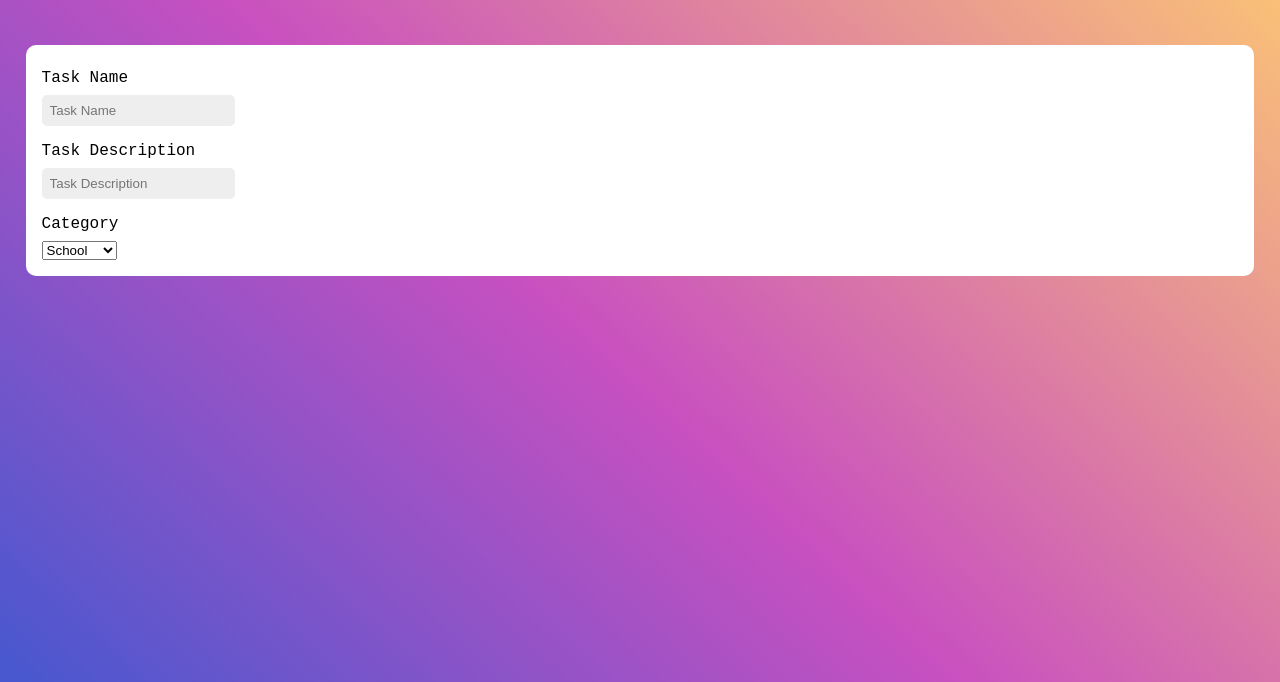
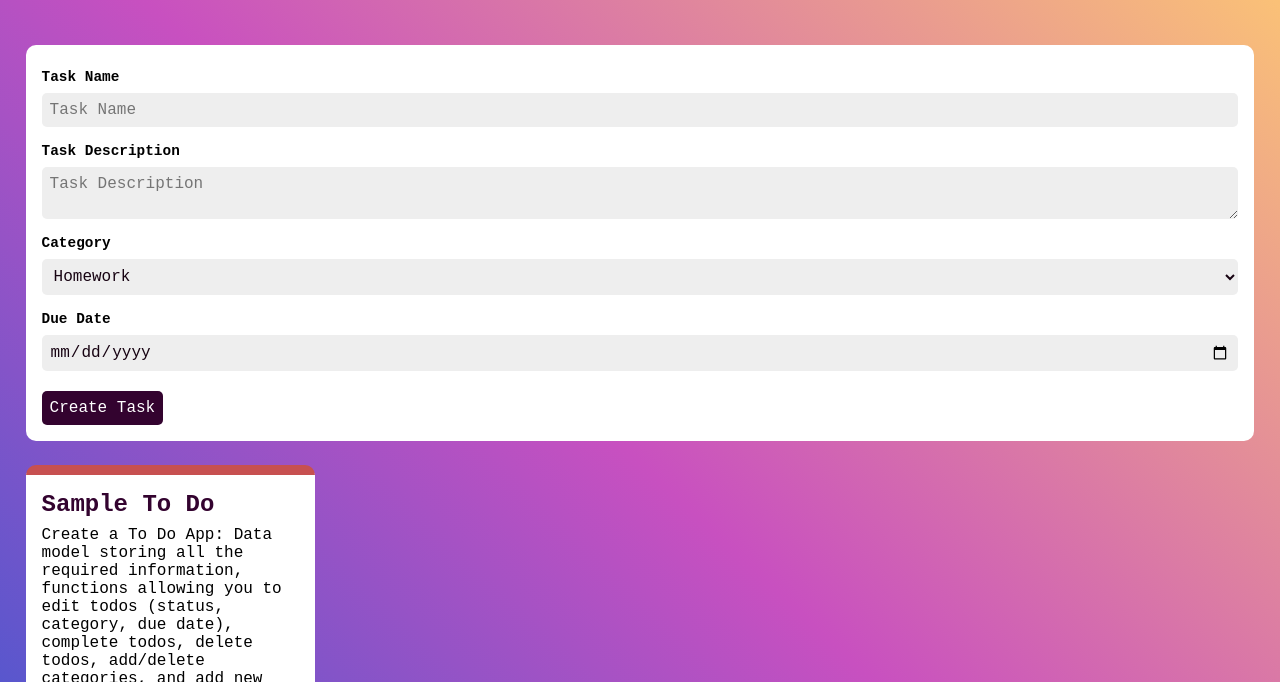
Before and after one commit to allison-baker/DGM-3760, a plain HTML site: page index.html in a window 1280 px wide. Shown: the part 103-785 px from the top of the page. Drawn offline with Linux system fonts and the light colour scheme.

Commit message:
functionality for adding tasks

```diff
--- a/css/styles.css
+++ b/css/styles.css
@@ -8,7 +8,7 @@
   --blue: #4158d0;
   --pink: #c850c0;
   --yellow: #ffcc70;
-    --darkPurple: #33032F;
+  --darkPurple: #33032f;
   --black: #170312;
 }
 
@@ -23,12 +23,12 @@ body {
 header {
   padding: 2rem 2%;
 }
-h1 {
+header h1 {
   color: white;
   padding: 0 0 0.5rem 0;
   text-transform: uppercase;
 }
-h2 {
+header h2 {
   color: white;
   font-size: 1.3rem;
 }
@@ -38,22 +38,94 @@ main {
   min-height: 80vh;
   padding: 1rem 2%;
 }
-main div#gallery form#newTask {
+main section#forms {
+  display: grid;
+  grid-gap: 1.5rem;
+  margin-bottom: 1.5rem;
+}
+main section#gallery {
+  display: grid;
+  grid-gap: 1.5rem;
+  grid-template-columns: 1fr 1fr 1fr 1fr;
+  grid-template-rows: auto;
+}
+
+/* FORM STYLING */
+main form#newTask {
   background-color: white;
   border-radius: 10px;
   padding: 1rem;
 }
-main div#gallery form#newTask label {
+main form#newTask label {
   display: block;
   padding: 0.5rem 0;
+  font-weight: bold;
+  font-size: 0.9rem;
 }
-main div#gallery form#newTask label input {
+main form#newTask label input {
   display: block;
   padding: 0.5rem;
   margin: 0.5rem 0 0 0;
   border-radius: 5px;
   border: none;
   background-color: #eee;
+  color: var(--black);
+  font-family:'Courier New', Courier, monospace;
+  font-size: 1rem;
+  width: 100%;
+}
+main form#newTask label textarea {
+  display: block;
+  border: none;
+  border-radius: 5px;
+  background-color: #eee;
+  font-family: 'Courier New', Courier, monospace;
+  font-size: 1rem;
+  color: var(--black);
+  padding: 0.5rem;
+  margin-top: 0.5rem;
+  width: 100%;
+}
+main form#newTask select {
+  background-color: #eee;
+  font-family: 'Courier New', Courier, monospace;
+  color: var(--black);
+  padding: 0.5rem;
+  margin: 0 0 0.5rem 0;
+  border: none;
+  border-radius: 5px;
+  font-size: 1rem;
+  width: 100%;
+}
+main form#newTask input[type=submit] {
+  background-color: var(--darkPurple);
+  color: white;
+  padding: 0.5rem;
+  border: none;
+  border-radius: 5px;
+  margin-top: 0.75rem;
+  font-size: 1rem;
+  font-family: 'Courier New', Courier, monospace;
+}
+
+/* TO DO STYLING */
+main section#gallery div.taskBox {
+  background-color: white;
+  border-radius: 10px;
+  padding: 1rem;
+  border-top: 10px solid;
+}
+main section#gallery div.taskBox h2 {
+  color: var(--darkPurple);
+  margin-bottom: 0.5rem;
+}
+main section#gallery div.taskBox h3 {
+  margin-top: 1rem;
+  border-top: 2px solid;
+  padding-top: 0.5rem;
+}
+main section#gallery div.taskBox h4 {
+  margin-top: 0.25rem;
 }
 
 /* FOOTER STYLING */
--- a/index.html
+++ b/index.html
@@ -20,21 +20,28 @@
       <h2>Al Baker, DGM 3760</h2>
     </header>
     <main>
-      <div id="gallery">
-        <form id="newTask">
-          <label for="name">Task Name <input type="text" name="name" id="taskName" placeholder="Task Name" /></label>
-          <label for="description"
-            >Task Description <input type="text" name="description" id="taskDescription" placeholder="Task Description"
+      <section id="forms">
+        <form id="newTask" method="POST">
+          <label for="taskName"
+            >Task Name <input type="text" name="taskName" id="taskName" placeholder="Task Name" value=""
           /></label>
-          <label for="category">Category</label>
-          <select name="category" id="taskCategory">
-            <option value="Homework">School</option>
+          <label for="taskDescription"
+            >Task Description
+            <textarea name="taskDescription" id="taskDescription" placeholder="Task Description"></textarea>
+          </label>
+          <label for="taskCategory">Category</label>
+          <select name="taskCategory" id="taskCategory">
+            <option value="Homework">Homework</option>
             <option value="Chores">Chores</option>
             <option value="Work">Work</option>
             <option value="Personal">Personal</option>
           </select>
+          <label for="taskDate">Due Date<input type="date" name="taskDate" id="taskDate" /></label>
+          <input type="submit" value="Create Task" id="createTask"/>
         </form>
-      </div>
+      </section>
+
+      <section id="gallery"></section>
     </main>
     <footer>
       <p>&copy; 2023 &bull; Al Baker</p>
--- a/js/scripts.js
+++ b/js/scripts.js
@@ -1,7 +1,7 @@
 let categories = [
   {
     name: "Homework",
-        color: "#C75050"
+    color: "#C75050",
   },
   {
     name: "Chores",
@@ -9,12 +9,12 @@ let categories = [
   },
   {
     name: "Work",
-        color: "#50B3C7"
+    color: "#50B3C7",
   },
   {
     name: "Personal",
-        color: "#7236AB"
-    }
+    color: "#7236AB",
+  },
 ]
 let tasks = [
   {
@@ -22,17 +22,83 @@ let tasks = [
     status: false,
     ID: 0,
     dueDate: "8/30/2023",
+    description: `Create a To Do App: Data model storing all the required information, functions allowing you to edit todos (status, category, due date),
+      complete todos, delete todos, add/delete categories, and add new todos.`,
     category: categories[0],
+  },
+]
+
+function populateDOM() {
+  let gallery = document.querySelector("#gallery")
+  gallery.innerHTML = ""
+
+  for (let i in tasks) {
+    let box = document.createElement("div")
+    let title = document.createElement("h2")
+    let details = document.createElement("p")
+    let date = document.createElement("h3")
+    let category = document.createElement("h4")
+    let border = tasks[i].category.color
+
+    box.classList.add("taskBox")
+    box.style.borderColor = border
+
+    title.textContent = tasks[i].name
+
+    details.textContent = tasks[i].description
+
+    date.textContent = `Due Date: ${tasks[i].dueDate}`
+    date.style.borderColor = border
+
+    category.textContent = `Category: ${tasks[i].category.name}`
+    category.style.color = tasks[i].category.color
+
+    box.appendChild(title)
+    box.appendChild(details)
+    box.appendChild(date)
+    box.appendChild(category)
+    gallery.appendChild(box)
   }
-];
-
-function addCategory() {
-    console.log(categories);
 }
 
-function addTask() {
-    console.log(tasks);
+populateDOM()
+
+const formElement = document.querySelector("#newTask")
+formElement.addEventListener("submit", (event) => {
+  event.preventDefault()
+  new FormData(formElement)
+})
+
+formElement.addEventListener("formdata", (event) => {
+  const data = event.formData
+  let userData = {}
+  for (const [key, value] of data) {
+    userData[key] = value
+  }
+  addTask(userData)
+  formElement.reset()
+})
+
+function matchCategory(userChoice) {
+  for (let i in categories) {
+    if (userChoice === categories[i].name) {
+      return categories[i]
+    }
+  }
 }
 
-addCategory();
-addTask();
+function addTask(data) {
+  let userCategory = matchCategory(data.taskCategory)
+
+  let newTask = {
+    name: data.taskName,
+    status: false,
+    ID: tasks.length,
+    dueDate: data.taskDate,
+    description: data.taskDescription,
+    category: userCategory,
+  }
+
+  tasks.push(newTask)
+  populateDOM()
+}
```
Lines whose indentation alone changed are shown as unchanged.
